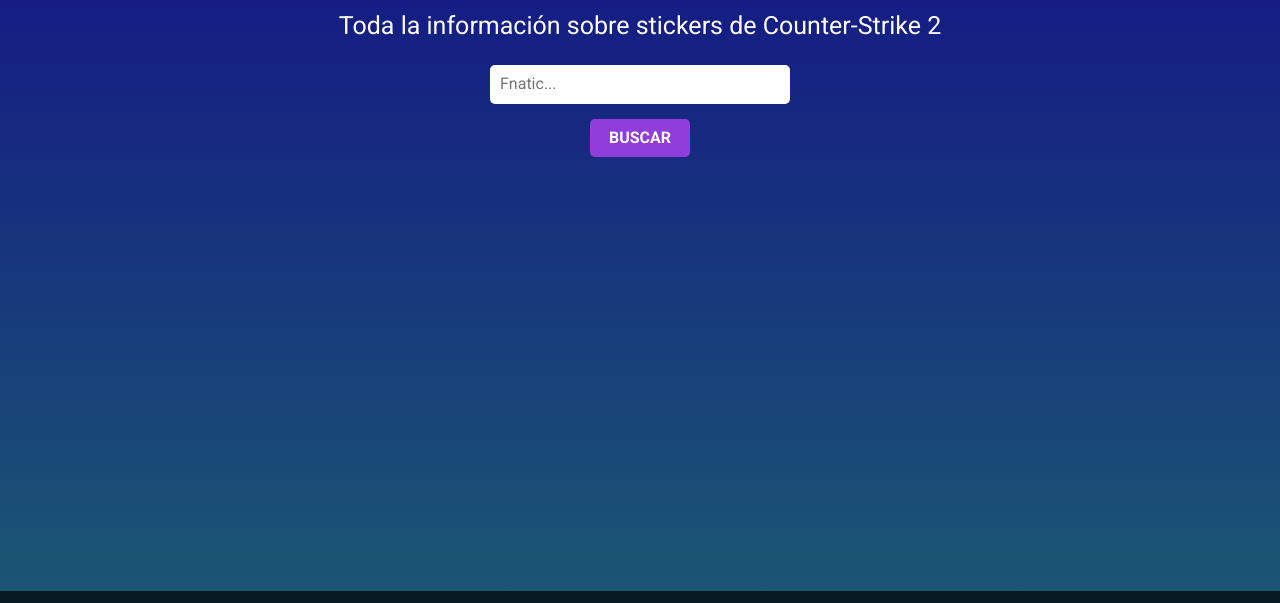
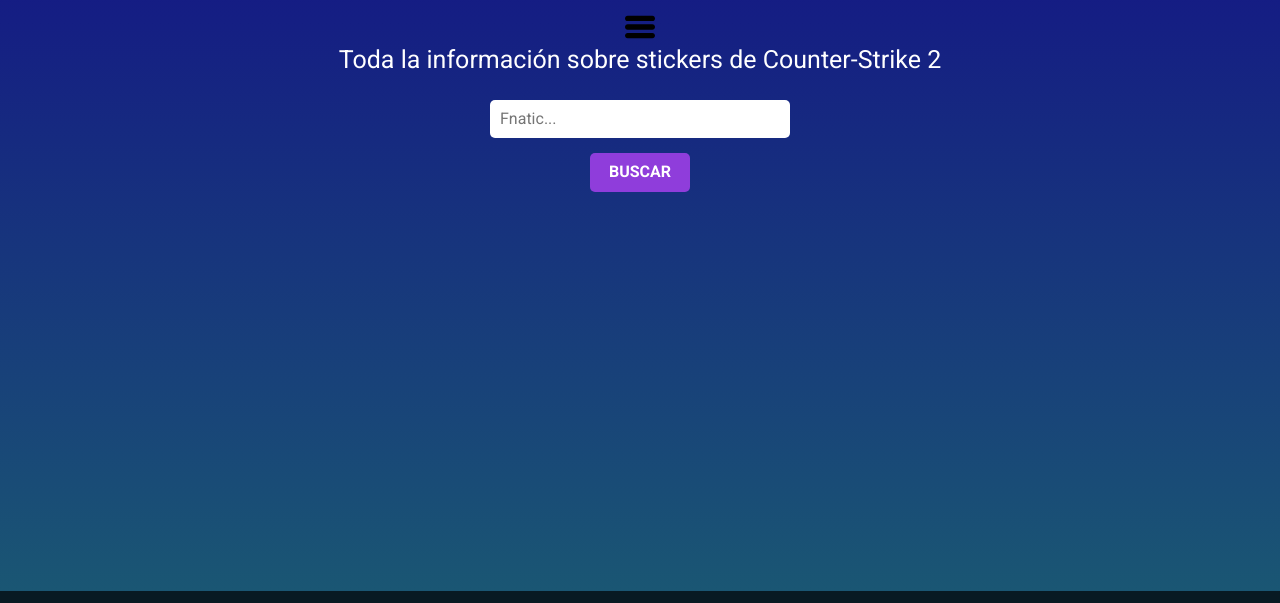
Before and after one commit to Carrisonn/AppCS2, a plain HTML site: page sections/stickers.html in a window 1280 px wide. Shown: the part 89-692 px from the top of the page. Drawn offline with Linux system fonts and the light colour scheme.

Commit message:
minor changes

```diff
--- a/sections/stickers.html
+++ b/sections/stickers.html
@@ -19,8 +19,8 @@
     <body>
         <main class="container">
             <h1 class="title">CS2 APP</h1>
-            <div id="menu-burger-icon" class="menu-burger-icon">
-                <img src="../icons/menu-burger.svg" title="Menu Burger Icon" width="30px" height="30px">
+            <div class="div-menu-burger-icon">
+                <img id="menu-burger-icon" src="../icons/menu-burger.svg" title="Menu Burger Icon" width="30px" height="30px">
             </div>
             <p class="description">Toda la información sobre stickers de Counter-Strike 2</p>
 
@@ -39,10 +39,8 @@
             <section>
                 <form id="form" class="form">
                     <input type="text" id="search-input" class="search-input" placeholder="Fnatic...">
-
                     <input type="submit" id="search-button" class="search-button" form="form" value="Buscar">
                 </form>
-
                 <div class="container results display-none" id="results"></div>
             </section>
         </main>
@@ -52,10 +50,9 @@
                 <a href="https://github.com/Carrisonn" class="social-links" target="_blank">Github <img src="../icons/github-icon.svg" title="Github Icon" width="30px" height="19px"></a>
                 <a href="https://x.com/Carrisonnnn" class="social-links" target="_blank">Twitter <img src="../icons/twitter-icon.svg" title="Twitter Icon" width="30px" height="25px"></a>
             </div>
-
             <p class="made-by">Made with ❤️ by Carrison</p>
         </footer>
 
-        <script type="module" src="../js/skins.js"></script>
+        <script type="module" src="../js/scriptsAPI/stickers.js"></script>
     </body>
 </html>
```
